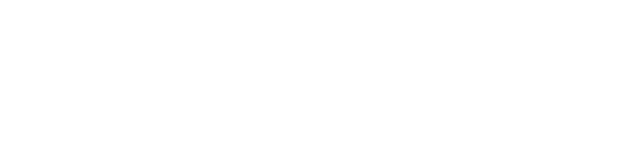
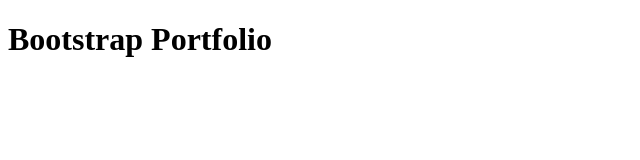
Before and after one commit to Kingjosh007/bootstrap-portfolio, a plain HTML site: page index.html in a window 1280 px wide. Shown: the whole page, without its empty margins (0-640 px from the left). Drawn offline with Linux system fonts and the light colour scheme.

Commit message:
Add h1 tag to pass the Lighthouse check

```diff
--- a/index.html
+++ b/index.html
@@ -8,6 +8,7 @@
 </head>
 <body>
 
+    <h1>Bootstrap Portfolio</h1>
 
 </body>
 </html>
```
